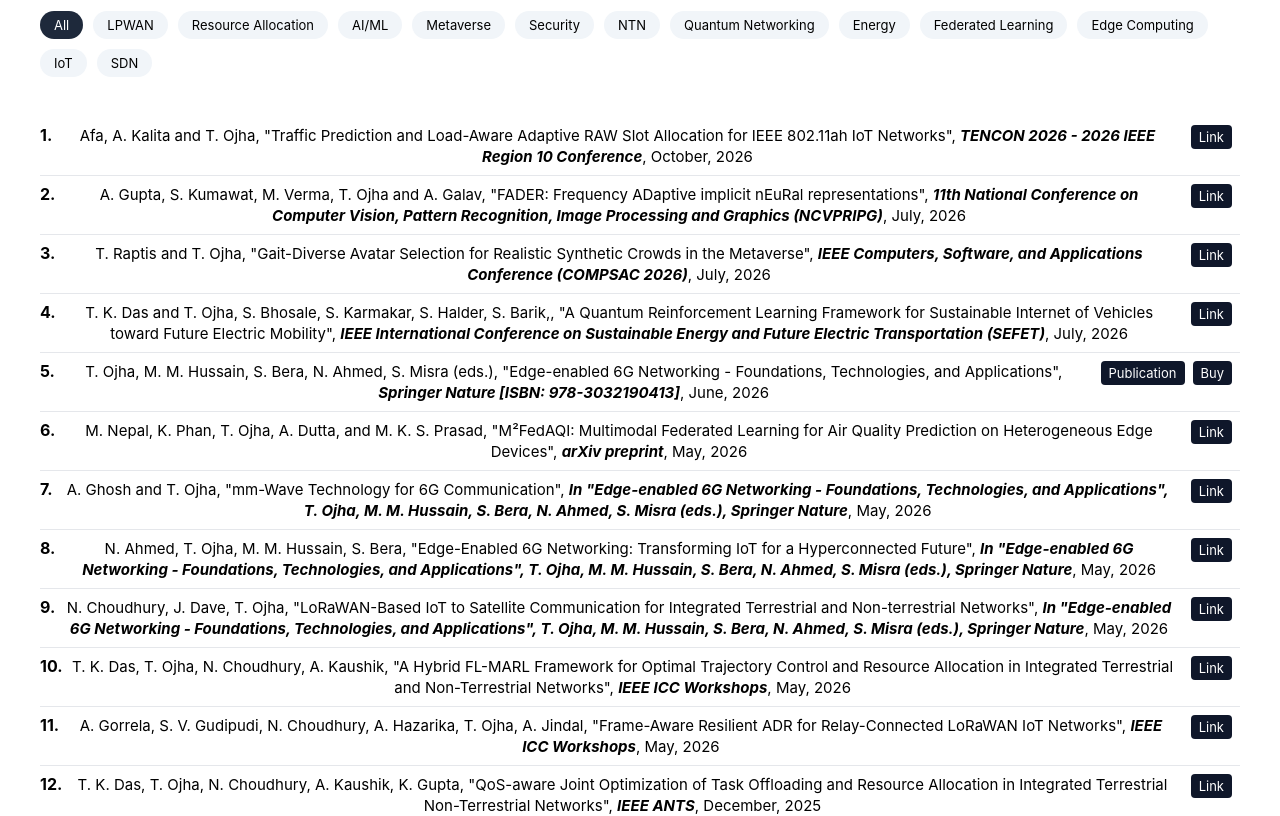
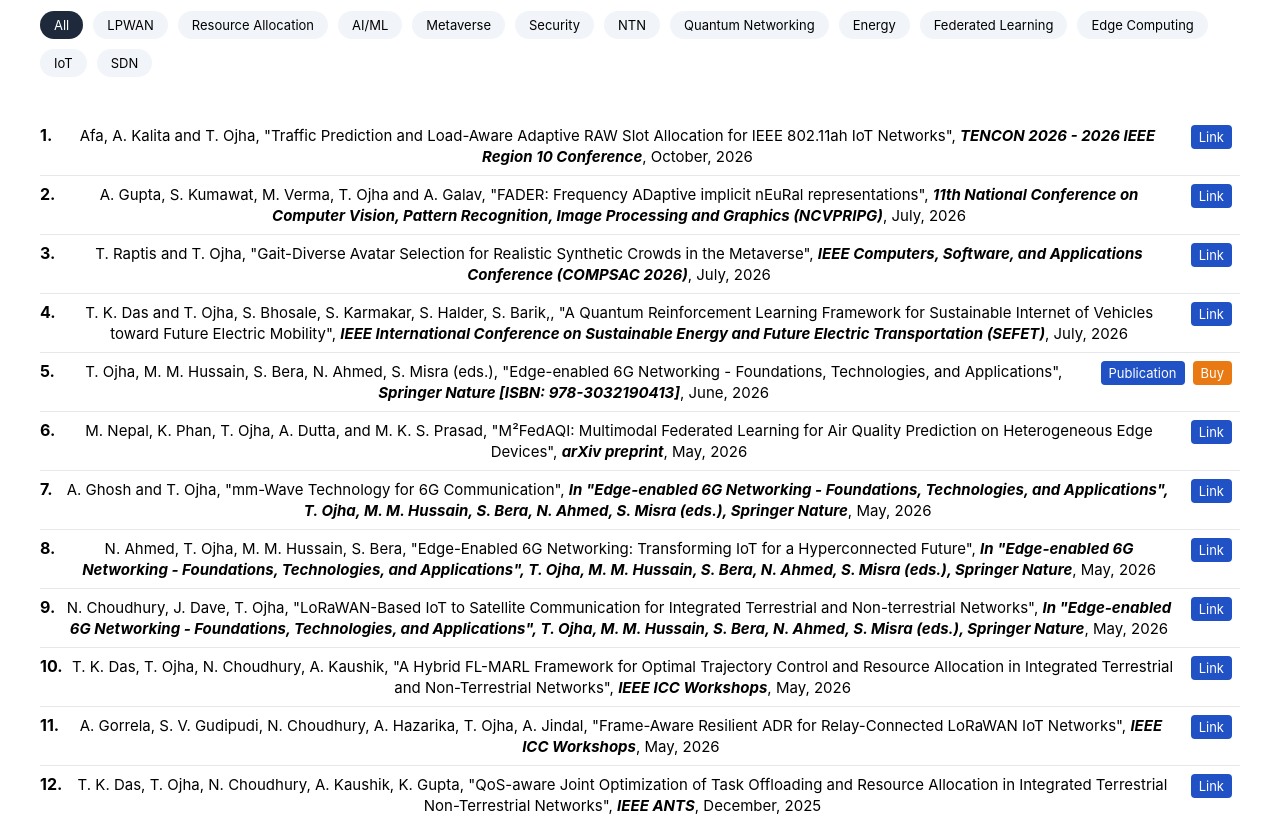
Before and after one commit to cosinelab-iitism/cosinelab-iitism.github.io, a React (Create React App) app: page /publication in a window 1280 px wide. Shown: the part 800-1616 px from the top of the page. Built offline with nearby package versions, Linux system fonts and the light colour scheme.

Commit message:
botton colors on publication page

```diff
--- a/src/pages/publication/Publication.css
+++ b/src/pages/publication/Publication.css
@@ -106,7 +106,7 @@
 .pub-link {
   display: inline-block;
   padding: 4px 8px;
-  background: #0f172a;
+  background: #2051c5;
   color: #fff;
   border-radius: 4px;
   text-decoration: none;
@@ -116,7 +116,15 @@
 }
 
 .pub-link:hover {
-  background: #0b1523;
+  background: #0e2950;
+}
+
+.pub-link-buy {
+  background: #e97a13;
+}
+
+.pub-link-buy:hover {
+  background: #5f3004;
 }
 
 .pub-citation {
--- a/src/pages/publication/Publication.js
+++ b/src/pages/publication/Publication.js
@@ -144,7 +144,7 @@
                 )}
                 {pub.buyLink && (
                   <a
-                    className="pub-link"
+                    className="pub-link pub-link-buy"
                     href={pub.buyLink}
                     target="_blank"
                     rel="noopener noreferrer"
```
